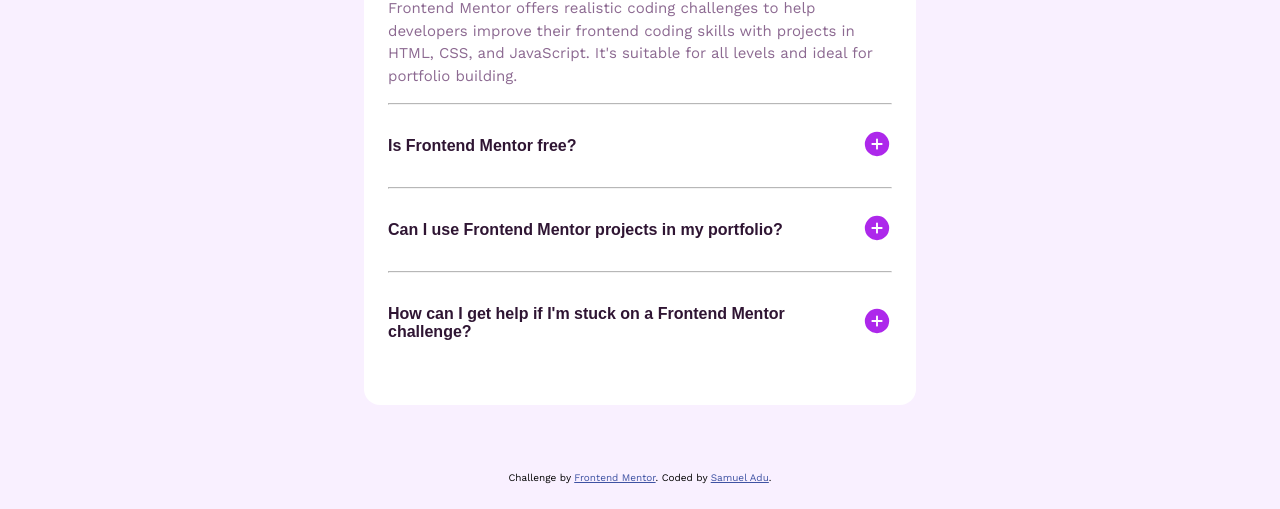
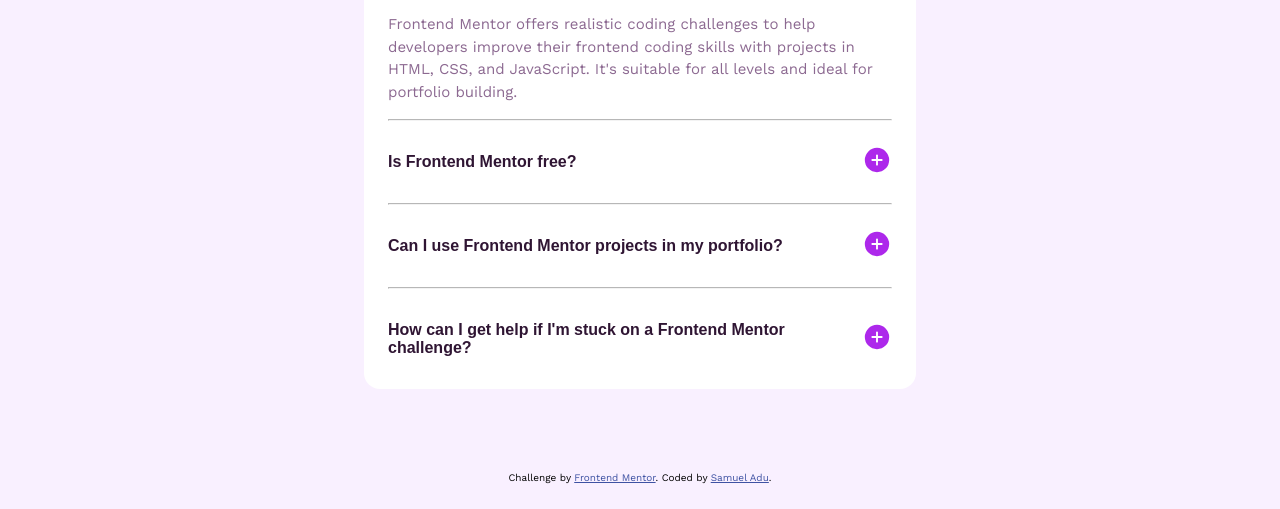
Before and after one commit to samuel-adu/faq-accordion, a plain HTML site: page index.html in a window 1280 px wide. Shown: the part 291-800 px from the top of the page. Drawn offline with Linux system fonts and the light colour scheme.

Commit message:
remove padding bottom on main

```diff
--- a/style.css
+++ b/style.css
@@ -60,7 +60,7 @@
 
 .main {
   background-color: var(--white);
-  padding: 2rem 1.5rem;
+  padding: 2rem 1.5rem 0;
   border-radius: 1rem;
   height: calc-size(auto);
 }
```
